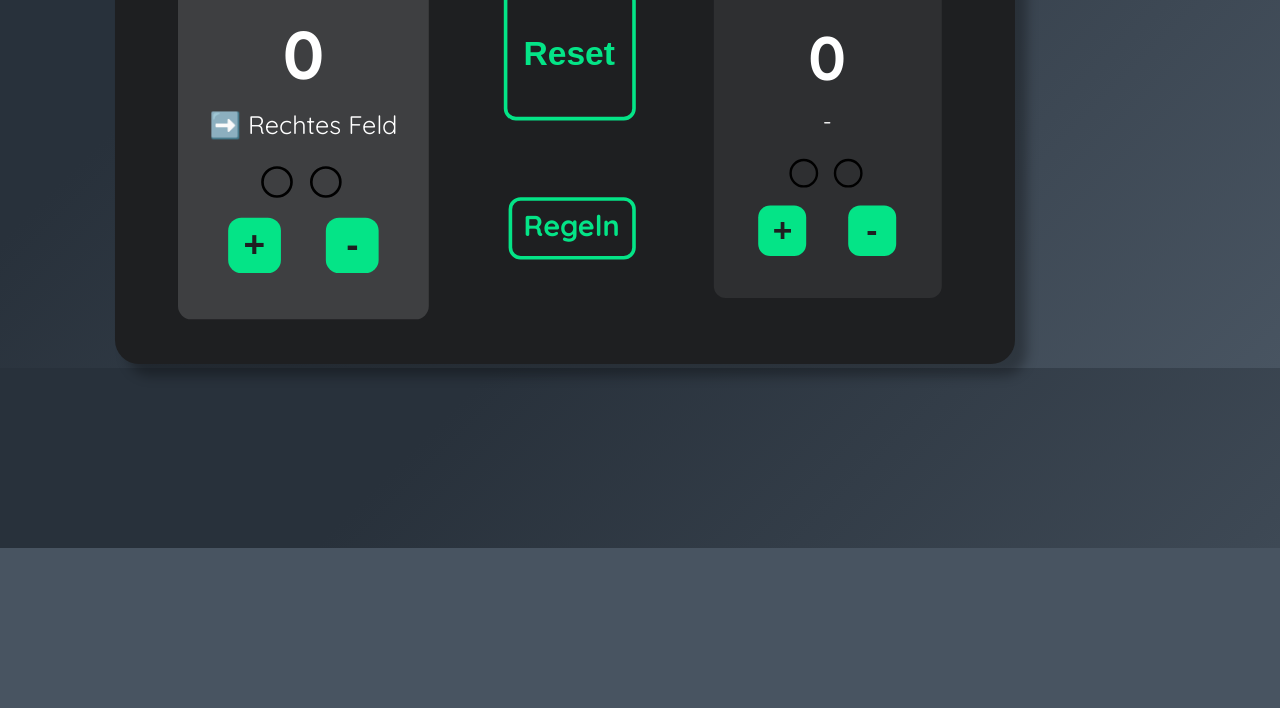
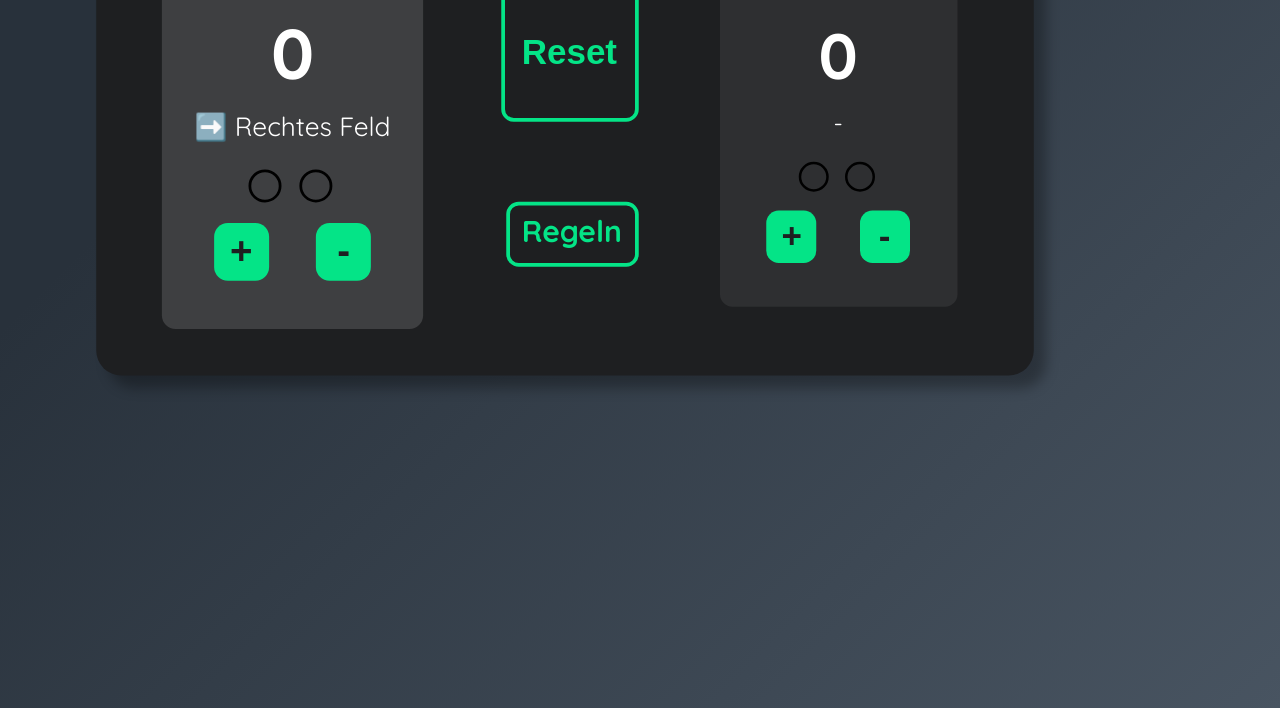
Before and after one commit to Max-Nux/Speckbrett-Scoreboard, a plain HTML site: page index.html in a window 1280 px wide. Shown: the part 252-960 px from the top of the page. Before the commit the page ends 800 px from the top, so only its background shows below. Drawn offline with Linux system fonts and the light colour scheme.

Commit message:
made it bigger and gradint fix

```diff
--- a/styles.css
+++ b/styles.css
@@ -5,8 +5,10 @@ body {
     text-align: center;
     margin: 50px;
 
+    height: 100vh;
     background-color: #485461;
     background-image: linear-gradient(315deg, #485461 0%, #28313b 74%);
+    overflow: hidden;
 }
 
 .background-container {
@@ -18,7 +20,7 @@ body {
     border-radius: 20px;
     margin-left: 140px;
     margin-top: 110px;
-    transform: scale(1.2);
+    transform: scale(1.25);
 }
 .scoreboard {
     display: flex;
```
